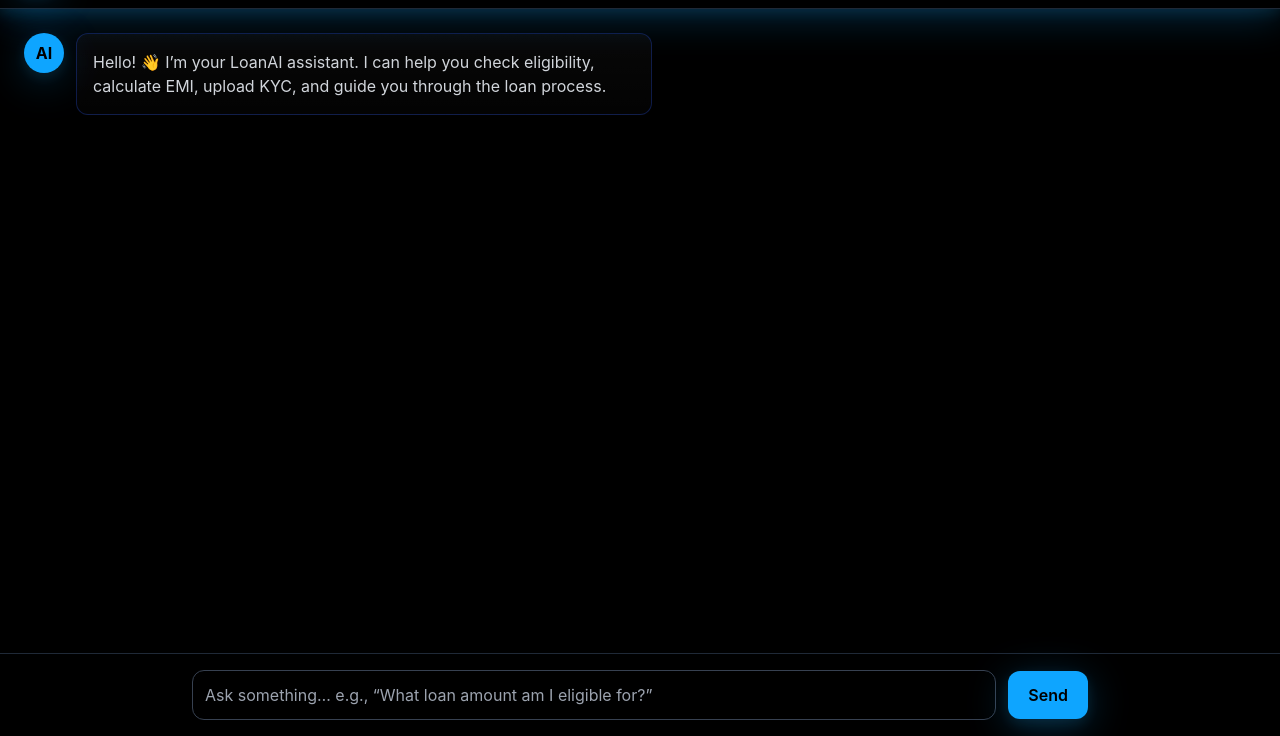
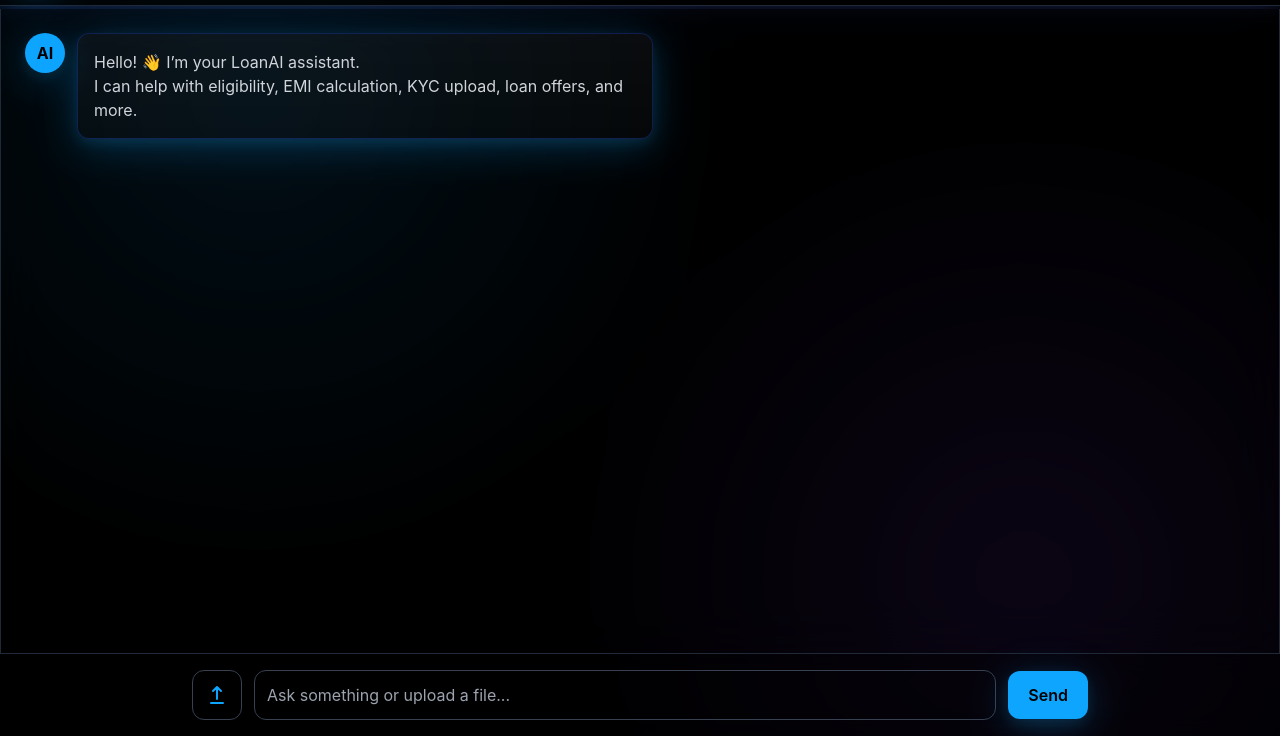
Before and after one commit to sundargowda64/loanAI_frontend, a plain HTML site: page AIchatBot.html in a window 1280 px wide. Shown: the part 64-800 px from the top of the page. Drawn offline with nearby package versions, Linux system fonts and the light colour scheme.

Commit message:
Updated AIchatBot upload button icon for better clarity

```diff
--- a/AIchatBot.html
+++ b/AIchatBot.html
@@ -24,20 +24,54 @@
   </script>
 
   <style>
-    body { font-family: Inter, ui-sans-serif, system-ui; }
-    .glass { background: linear-gradient(180deg, rgba(255,255,255,0.03), rgba(255,255,255,0.01)); backdrop-filter: blur(12px); }
-    @keyframes floatUp { from {opacity:0; transform:translateY(20px);} to {opacity:1; transform:translateY(0);} }
-    .animate-floatUp { animation: floatUp .75s ease-out both; }
+    body {
+      font-family: Inter, ui-sans-serif, system-ui;
+      background: radial-gradient(circle at 20% 20%, rgba(14,165,255,0.15), transparent 40%),
+                  radial-gradient(circle at 80% 80%, rgba(124,58,237,0.15), transparent 40%),
+                  #000;
+    }
+
+    /* Floating glowing chat window */
+    @keyframes floatGlow {
+      0%, 100% { transform: translateY(0); box-shadow: 0 0 20px rgba(14,165,255,0.25); }
+      50% { transform: translateY(-6px); box-shadow: 0 0 35px rgba(124,58,237,0.35); }
+    }
+
+    .chat-window-float {
+      animation: floatGlow 4s ease-in-out infinite;
+    }
+
+    /* Glass morphism bubble */
+    .glass {
+      background: linear-gradient(180deg, rgba(255,255,255,0.04), rgba(255,255,255,0.02));
+      backdrop-filter: blur(12px);
+    }
+
+    /* Message pop animation */
+    @keyframes floatUp {
+      from {opacity:0; transform:translateY(20px);}
+      to {opacity:1; transform:translateY(0);}
+    }
+    .animate-floatUp {
+      animation: floatUp .75s ease-out both;
+    }
+
+    /* Upload button hover effect */
+    .upload-btn:hover svg {
+      filter: drop-shadow(0 0 6px #0ea5ff);
+    }
   </style>
 </head>
 
-<body class="bg-black text-gray-200 h-screen flex flex-col">
+<body class="text-gray-200 h-screen flex flex-col">
 
   <!-- Header -->
-  <header class="bg-black/70 backdrop-blur-md border-b border-gray-800 p-4 flex items-center justify-between shadow-neon">
+  <header class="bg-black/70 backdrop-blur-md border-b border-gray-800 p-4 flex items-center justify-between shadow-neon chat-window-float">
     <div class="flex items-center gap-3">
       <div class="w-10 h-10 rounded-xl bg-gradient-to-br from-primary to-electric flex items-center justify-center shadow-neon">
-        <svg xmlns="http://www.w3.org/2000/svg" class="w-6 h-6 text-black" fill="currentColor"><path d="M12 2L3 7v6c0 5 3.5 9.7 9 11 5.5-1.3 9-6 9-11V7l-9-5z"/></svg>
+        <svg xmlns="http://www.w3.org/2000/svg" class="w-6 h-6 text-black" fill="currentColor">
+          <path d="M12 2L3 7v6c0 5 3.5 9.7 9 11 5.5-1.3 9-6 9-11V7l-9-5z"/>
+        </svg>
       </div>
       <h1 class="text-xl font-bold">LoanAI Assistant</h1>
     </div>
@@ -45,16 +79,20 @@
     <a href="index.html" class="text-primary text-sm hover:underline">Back to Home</a>
   </header>
 
-  <!-- Chat Container -->
-  <div id="chatWindow" class="flex-1 overflow-y-auto p-6 space-y-4 animate-floatUp">
+  <!-- Chat Window -->
+  <div id="chatWindow"
+       class="flex-1 overflow-y-auto p-6 space-y-4 animate-floatUp chat-window-float
+              border-x border-gray-800 bg-black/40 backdrop-blur-xl">
 
-    <!-- Welcome Message -->
-    <div class="flex items-start gap-3">
-      <div class="w-10 h-10 rounded-full bg-primary text-black flex items-center justify-center font-bold shadow-neon">AI</div>
-      <div class="max-w-xl p-4 rounded-xl glass border border-blue-800/40">
+    <!-- AI Welcome Message -->
+    <div class="flex items-start gap-3 animate-floatUp">
+      <div class="w-10 h-10 rounded-full bg-primary text-black flex items-center justify-center font-bold shadow-neon">
+        AI
+      </div>
+      <div class="max-w-xl p-4 rounded-xl glass border border-blue-800/40 shadow-neon">
         <p class="text-gray-300">
-          Hello! 👋 I’m your LoanAI assistant.
-          I can help you check eligibility, calculate EMI, upload KYC, and guide you through the loan process.
+          Hello! 👋 I’m your LoanAI assistant.<br>
+          I can help with eligibility, EMI calculation, KYC upload, loan offers, and more.
         </p>
       </div>
     </div>
@@ -64,12 +102,30 @@
   <!-- Input Bar -->
   <div class="p-4 border-t border-gray-800 bg-black/60 backdrop-blur-md">
     <form id="chatForm" class="flex items-center gap-3 max-w-4xl mx-auto">
+
+      <label class="cursor-pointer upload-btn">
+        <input type="file" id="fileUpload" class="hidden">
+        <div class="p-3 rounded-xl border border-gray-700 hover:bg-white/5 transition flex items-center justify-center">
+          <!-- New Clear Upload Icon -->
+          <svg xmlns="http://www.w3.org/2000/svg" class="w-6 h-6 text-primary"
+               fill="none" viewBox="0 0 24 24" stroke="currentColor" stroke-width="2">
+            <path stroke-linecap="round" stroke-linejoin="round"
+                  d="M12 16V4m0 0l-4 4m4-4l4 4M6 20h12" />
+          </svg>
+        </div>
+      </label>
+
+
+      <!-- Text Input -->
       <input id="chatInput"
              type="text"
-             placeholder="Ask something… e.g., “What loan amount am I eligible for?”"
-             class="flex-1 p-3 rounded-xl bg-transparent border border-gray-700 focus:ring-2 focus:ring-primary outline-none text-gray-200" />
+             placeholder="Ask something or upload a file..."
+             class="flex-1 p-3 rounded-xl bg-transparent border border-gray-700
+                    focus:ring-2 focus:ring-primary outline-none text-gray-200" />
 
-      <button class="px-5 py-3 bg-primary text-black rounded-xl font-semibold shadow-neon hover:brightness-110 transition">
+      <!-- Send Button -->
+      <button
+        class="px-5 py-3 bg-primary text-black rounded-xl font-semibold shadow-neon hover:brightness-110 transition">
         Send
       </button>
     </form>
@@ -79,22 +135,35 @@
     const form = document.getElementById("chatForm");
     const input = document.getElementById("chatInput");
     const chatWindow = document.getElementById("chatWindow");
+    const fileUpload = document.getElementById("fileUpload");
 
+    /* Handle Sending Text Message */
     form.addEventListener("submit", function(e){
       e.preventDefault();
       const text = input.value.trim();
       if(!text) return;
 
-      // Add user message
       addMessage(text, "user");
       input.value = "";
 
-      // Fake AI response (placeholder)
       setTimeout(() => {
-        addMessage("This is a mock AI reply. In real usage, connect me to your backend AI model.", "ai");
+        addMessage("This is a mock AI reply. Connect to backend for actual responses.", "ai");
       }, 700);
     });
 
+    /* Handle File Upload */
+    fileUpload.addEventListener("change", function(){
+      if(this.files.length > 0){
+        const fileName = this.files[0].name;
+        addMessage(`Uploaded File: ${fileName}`, "user");
+
+        setTimeout(() => {
+          addMessage("File received! I can process this once backend is connected.", "ai");
+        }, 700);
+      }
+    });
+
+    /* Chat Message Renderer */
     function addMessage(message, sender){
       const bubble = document.createElement("div");
       bubble.className = "flex items-start gap-3 animate-floatUp";
@@ -102,14 +171,21 @@
       if(sender === "user"){
         bubble.innerHTML = `
           <div class='flex-1 text-right'>
-            <div class="inline-block max-w-xl p-3 rounded-xl bg-primary text-black font-medium shadow-neon">${message}</div>
+            <div class="inline-block max-w-xl p-3 rounded-xl bg-primary text-black font-medium shadow-neon">
+              ${message}
+            </div>
           </div>
           <div class="w-10"></div>
         `;
-      } else {
+      }
+      else {
         bubble.innerHTML = `
-          <div class="w-10 h-10 rounded-full bg-primary text-black flex items-center justify-center font-bold shadow-neon">AI</div>
-          <div class="max-w-xl p-3 rounded-xl glass border border-blue-800/40 text-gray-300">${message}</div>
+          <div class="w-10 h-10 rounded-full bg-primary text-black flex items-center justify-center font-bold shadow-neon">
+            AI
+          </div>
+          <div class="max-w-xl p-3 rounded-xl glass border border-blue-800/40 text-gray-300 shadow-neon">
+            ${message}
+          </div>
         `;
       }
 
```
